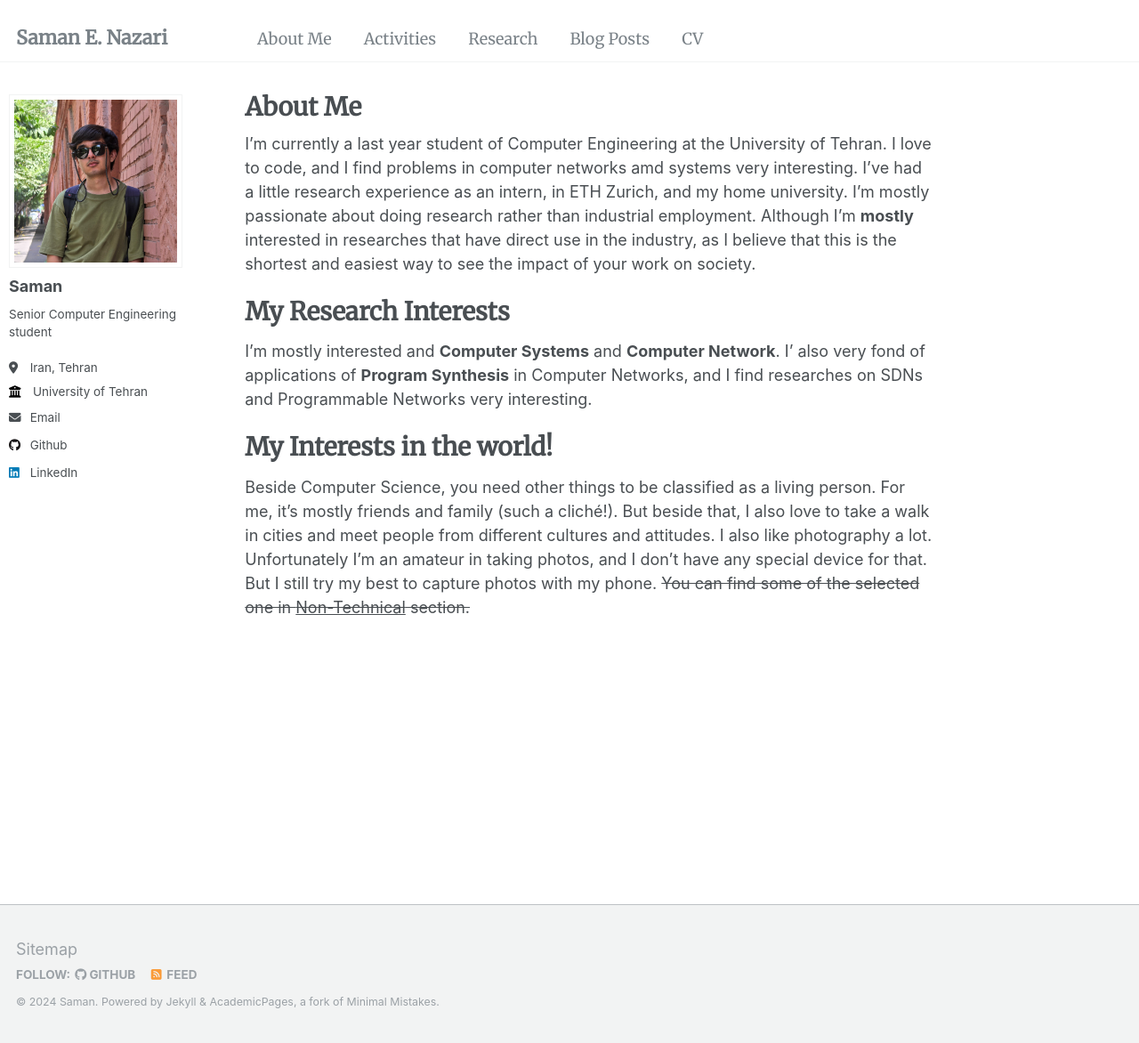
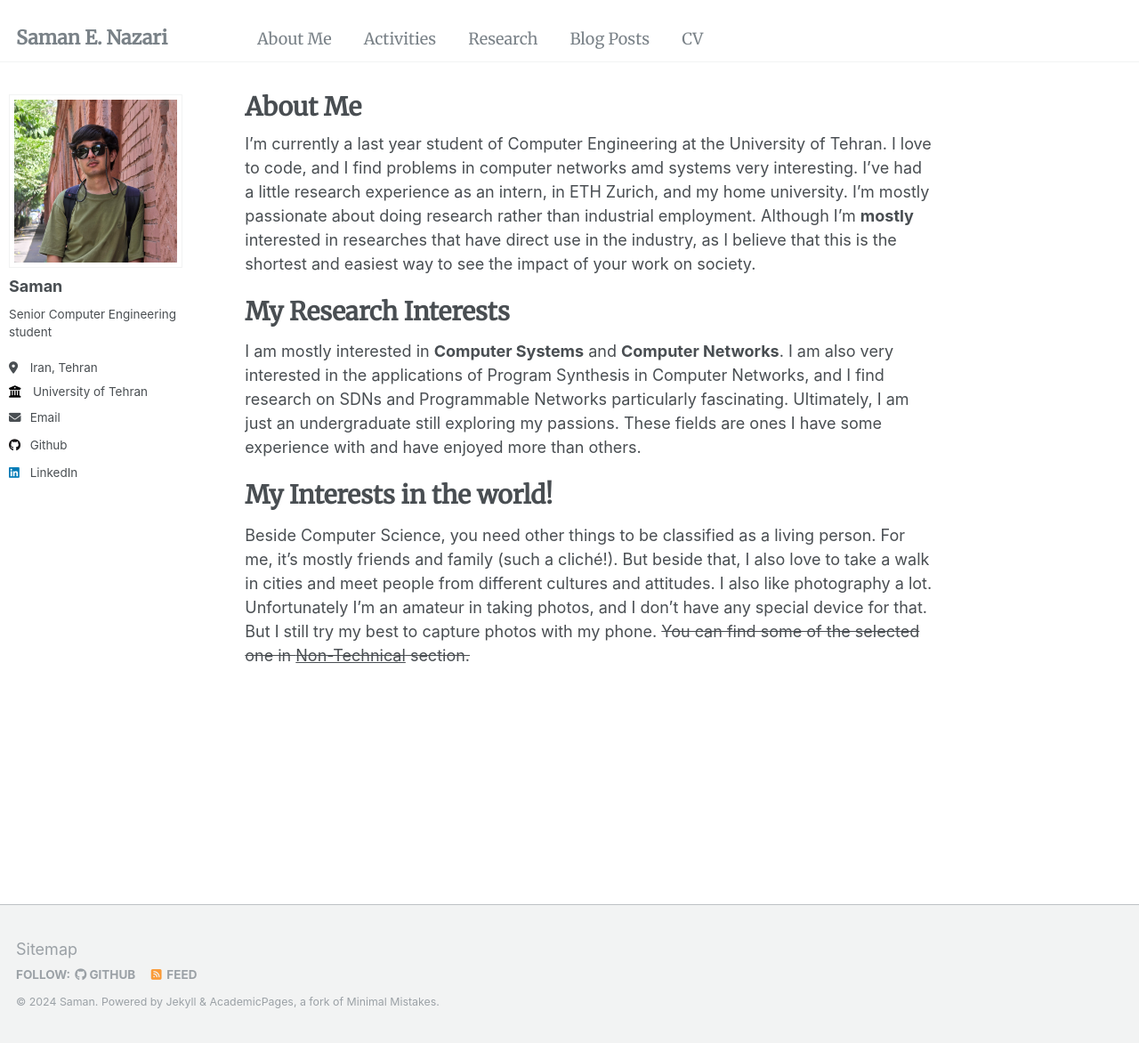
Before and after one commit to SamanEN/SamanEN.github.io, a Jekyll site: the page built from _pages/about.md, in a window 1280 px wide and 1172 px high. Shown: the whole window at 89% size. Built offline with Jekyll 4.4.1, drawn with Linux system fonts in a browser that asks for light colours.

Commit message:
Update 'My Research Interests'

```diff
--- a/_pages/about.md
+++ b/_pages/about.md
@@ -12,7 +12,7 @@ I'm currently a last year student of Computer Engineering at the University of T
 My Research Interests
 ====
 
-I'm mostly interested and **Computer Systems** and **Computer Network**. I' also very fond of applications of **Program Synthesis** in Computer Networks, and I find researches on SDNs and Programmable Networks very interesting.
+I am mostly interested in **Computer Systems** and **Computer Networks**. I am also very interested in the applications of Program Synthesis in Computer Networks, and I find research on SDNs and Programmable Networks particularly fascinating. Ultimately, I am just an undergraduate still exploring my passions. These fields are ones I have some experience with and have enjoyed more than others.
 
 My Interests in the world!
 ====
```
